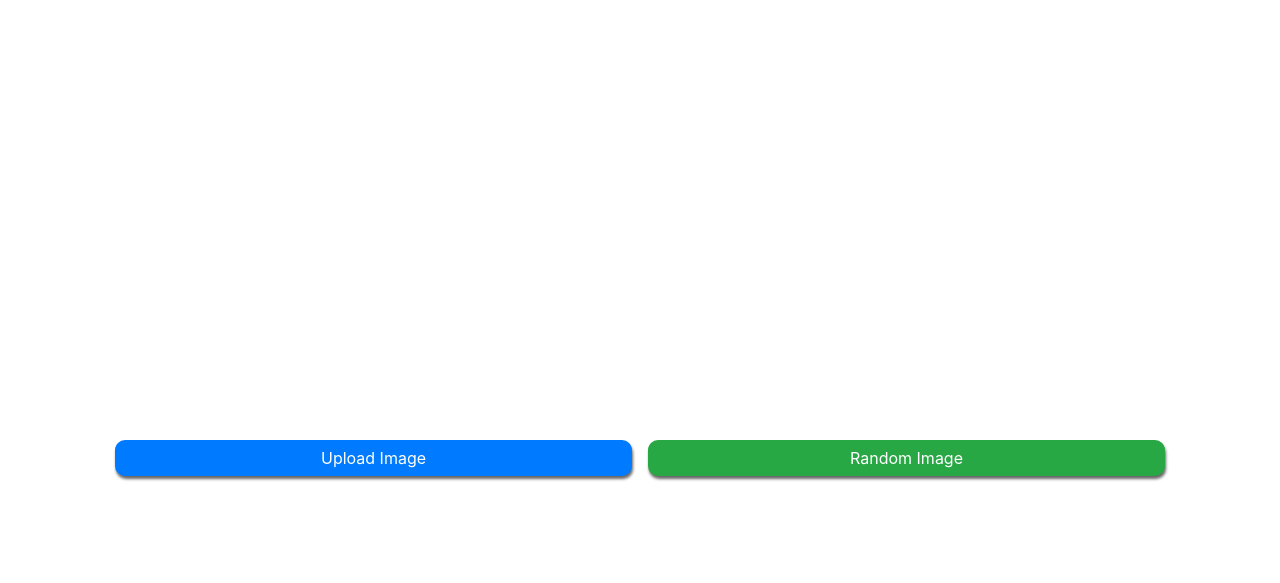
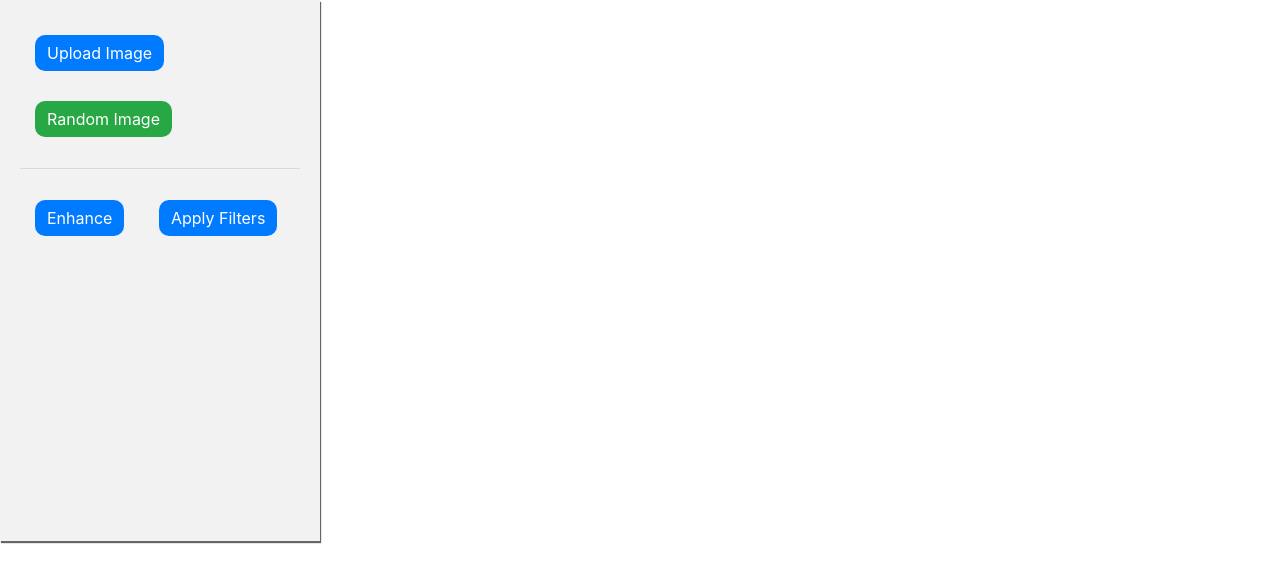
Before and after one commit to DineshDowney/Spaceapps, a Django app: page / in a window 1280 px wide. Shown: the part 62-645 px from the top of the page. Run offline with Django 3.2, Linux system fonts and the light colour scheme; some libraries are stand-ins or nearby versions.

Commit message:
some thing

```diff
--- a/templates/app.html
+++ b/templates/app.html
@@ -2,16 +2,25 @@
 
 {% block body %}
 
-<div class="container">
+<div class="wrapper">
+    <div class="controls">
+        <a type="button" class="btn btn-primary text-white" id="upload">Upload Image</a>
+        <a type="button" class="btn btn-success text-white" id="random">Random Image</a>
+        <hr>
+        <a type="button" class="btn btn-primary text-white" id="upload">Enhance</a>
+        <a type="button" class="btn btn-primary text-white" id="upload">Apply Filters</a>
+
+    </div>
+    <div class="output">
     <div class="col">
         <div class="container image-fluid source" id="sourceImage"></div>
     </div>
     <div class="col">
-        <div class="container controls">
-            <a type="button" class="btn btn-primary text-white" id="upload">Upload Image</a>
-            <a type="button" class="btn btn-success text-white" id="random">Random Image</a>
+        <div class="container">
+
         </div>
     </div>
 </div>
+</div>
 
 {% endblock %}
--- a/templates/index.html
+++ b/templates/index.html
@@ -22,9 +22,15 @@ nav {
     text-align: center;
 }
 
+.wrapper {
+    display: grid;
+    grid-template-columns: 1fr 3fr;
+}
+
+
 .source {
-    width: 400px;
-    height: 400px;
+    width: 500px;
+    height: 500px;
     margin: 0 auto;
     overflow: hidden;
     /* background: repeating-linear-gradient(60deg, white, red, white, red); */
@@ -35,16 +41,18 @@ nav {
 }
 
 .controls {
-    display: grid;
-    grid-template-columns: 1fr 1fr;
-    grid-gap: 1em;
+        padding: 20px;
+    background: #f2f2f2;
+    display: block;
+    box-shadow: 1px 2px 1px rgba(0,0,0,0.6);
 }
 
 .controls a {
     border: none;
     outline: 0;
     border-radius: 10px;
-    box-shadow: 1px 3px 3px rgba(0,0,0,0.6);
+    margin:15px;
+    /* box-shadow: 1px 2px 1px rgba(0,0,0,0.6); */
 }
     </style>
 
```
